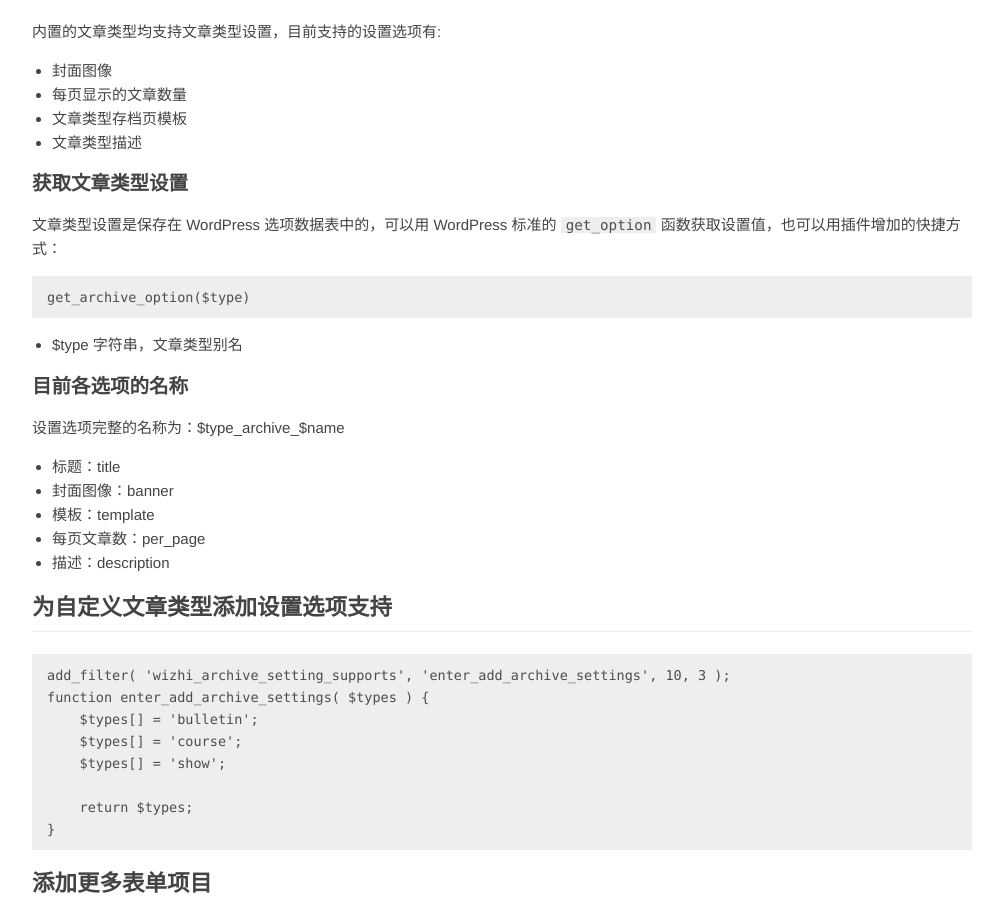
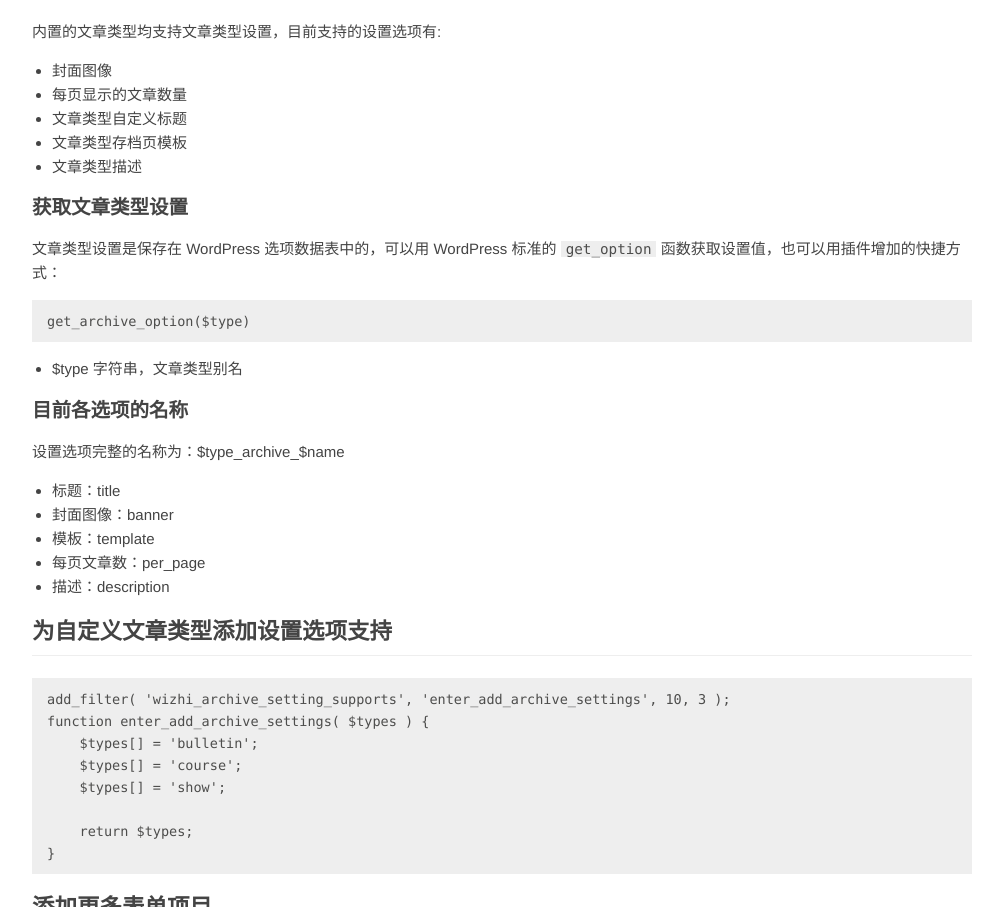
Before and after one commit to iwillhappy1314/wizhi-cms-doc, a plain HTML site: page docs/types.html in a window 1280 px wide. Shown: the part 1042-1949 px from the top of the page, without its empty margins (248-1251 px from the left). Drawn offline with Linux system fonts and the light colour scheme.

Commit message:
Update 2017-03-29T16:19:20.049Z

```diff
--- a/docs/types.html
+++ b/docs/types.html
@@ -27,6 +27,7 @@ add_action( &#39;init&#39;, &#39;wizhi_add_excerpt_support_for_pages&#39; );
 <ul>
 <li>封面图像</li>
 <li>每页显示的文章数量</li>
+<li>文章类型自定义标题</li>
 <li>文章类型存档页模板</li>
 <li>文章类型描述</li>
 </ul>
```
